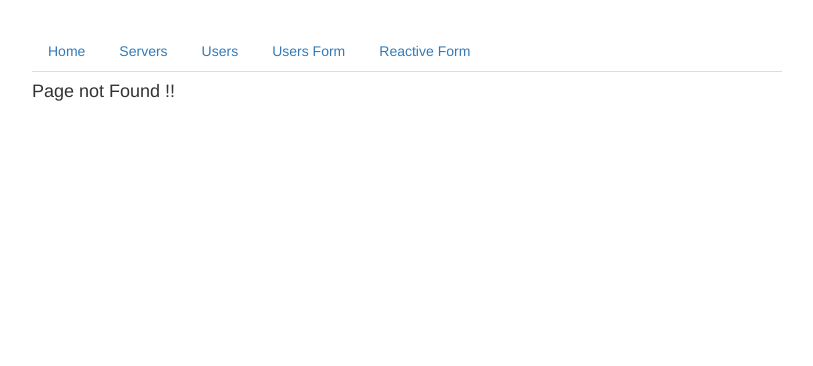
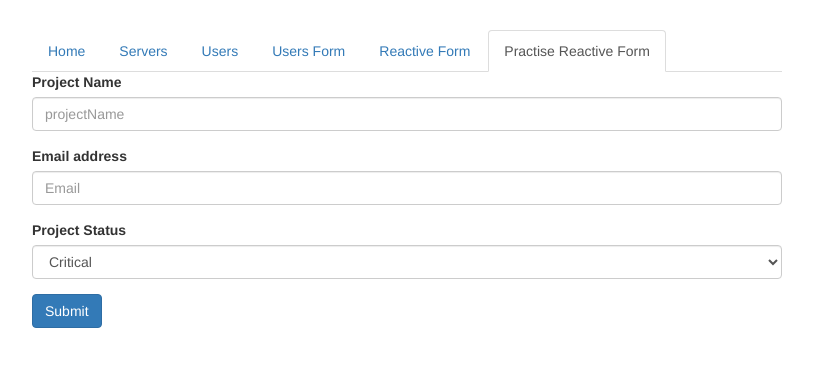
Before and after one commit to savitri26m/angularRouting, an Angular app: page /practiseReactForm in a window 1280 px wide. Before the commit this address led to /not-found. Shown: the top 366 px of the page, without its empty margins (233-1046 px from the left). Built offline with nearby package versions, Linux system fonts and the light colour scheme.

Commit message:
added practise reactive form

```diff
--- a/src/app/app-routing.module.ts
+++ b/src/app/app-routing.module.ts
@@ -14,11 +14,13 @@ import { ErrorPageComponent } from "./error-page/error-page.component";
 import { ServerResolver } from "./server-resolver.service";
 import { UsersFormComponent } from "./forms/template-driven/users-form/users-form.component";
 import { ReactiveFormComponent } from "./forms/reactive-form/reactive-form/reactive-form.component";
+import { PractisereactiveFormComponent } from "./forms/reactive-form/practisereactive-form/practisereactive-form.component";
 
 const appRoutes: Routes = [
     {path: '', component: HomeComponent},
     {path: 'usersForm', component: UsersFormComponent},
     {path: 'reactiveForm', component: ReactiveFormComponent},
+    {path: 'practiseReactForm', component: PractisereactiveFormComponent},
     {path: 'users', component: UsersComponent, children: [
       {path: ':id/:name', component: UserComponent}
     ] },
--- a/src/app/app.component.html
+++ b/src/app/app.component.html
@@ -17,6 +17,9 @@
         </li>
         <li role="presentation" routerLinkActive="active" >
           <a [routerLink]="['/reactiveForm']">Reactive Form</a>
+        </li>
+        <li role="presentation" routerLinkActive="active" >
+          <a [routerLink]="['/practiseReactForm']">Practise Reactive Form</a>
         </li>
       </ul>
     </div>
--- a/src/app/app.module.ts
+++ b/src/app/app.module.ts
@@ -19,6 +19,7 @@ import { ErrorPageComponent } from './error-page/error-page.component';
 import { ServerResolver } from './server-resolver.service';
 import { UsersFormComponent } from './forms/template-driven/users-form/users-form.component';
 import { ReactiveFormComponent } from './forms/reactive-form/reactive-form/reactive-form.component';
+import { PractisereactiveFormComponent } from './forms/reactive-form/practisereactive-form/practisereactive-form.component';
 
 @NgModule({
   declarations: [
@@ -32,7 +33,8 @@ import { ReactiveFormComponent } from './forms/reactive-form/reactive-form/react
     PageNotFoundComponent,
     ErrorPageComponent,
     UsersFormComponent,
-    ReactiveFormComponent
+    ReactiveFormComponent,
+    PractisereactiveFormComponent
   ],
   imports: [
     BrowserModule,
--- /dev/null
+++ b/src/app/forms/reactive-form/practisereactive-form/practisereactive-form.component.html
@@ -0,0 +1,25 @@
+<form [formGroup]="projectForm" (ngSubmit)="onSubmit()">
+        <div class="form-group">
+            <label for="projectName">Project Name</label>
+            <input type="projectName" formControlName="projectName" class="form-control" id="projectName"
+                placeholder="projectName">
+            <span *ngIf="projectForm.get('projectName').errors?.projectNameForbidden">Projectname Forbidden !!</span>
+        </div>
+        <div class="form-group">
+            <label for="exampleInputEmail1">Email address</label>
+            <input type="email" class="form-control" formControlName="email" id="exampleInputEmail1"
+                placeholder="Email">
+        </div>
+
+      <div class="form-group">
+        <label for="status">Project Status</label>
+        <select id="status" name="status" formControlName="status"
+        class="form-control">
+          <option value="stable">Stable</option>
+          <option value="critical">Critical</option>
+          <option value="finished">Finished</option>
+        </select>
+      </div>
+
+    <button type="submit" class="btn btn-primary">Submit</button>
+</form>
--- /dev/null
+++ b/src/app/forms/reactive-form/practisereactive-form/practisereactive-form.component.ts
@@ -0,0 +1,34 @@
+import { Component, OnInit } from '@angular/core';
+import { FormControl, FormGroup, AbstractControl, Validators } from '@angular/forms';
+
+function forbiddenProjectName( control: AbstractControl): {[s: string] : boolean } | null {
+  if(control.value === 'test'){
+    return {'projectNameForbidden': true}
+  }
+  return null
+}
+
+@Component({
+  selector: 'app-practisereactive-form',
+  templateUrl: './practisereactive-form.component.html',
+  styleUrls: ['./practisereactive-form.component.css']
+})
+export class PractisereactiveFormComponent implements OnInit {
+
+  projectForm: FormGroup;
+  constructor() { }
+
+  ngOnInit(): void {
+    this.projectForm = new FormGroup({
+      'projectName': new FormControl('', [Validators.required, forbiddenProjectName]),
+      'email': new FormControl(''),
+      'status': new FormControl('critical')
+    })
+  }
+
+  onSubmit(){
+    console.log(this.projectForm.value)
+  }
+
+
+}
--- a/src/app/forms/reactive-form/reactive-form/reactive-form.component.ts
+++ b/src/app/forms/reactive-form/reactive-form/reactive-form.component.ts
@@ -6,7 +6,6 @@ import { Observable } from 'rxjs';
 const forbiddenNamesArray = ['Anna', 'Null'];
 
 function forbiddenNames(control: AbstractControl): { [s: string] : boolean } | null {
-  console.log(forbiddenNamesArray.indexOf(control.value))
   if( forbiddenNamesArray.indexOf(control.value) !== -1) {
     return {'nameIsForbidden': true}
   }
@@ -42,13 +41,13 @@ export class ReactiveFormComponent implements OnInit {
 
     // Status changes and Value changes example
 
-    this.signUpForm.statusChanges.subscribe(
-      (status) => console.log(status)
-    )
+    // this.signUpForm.statusChanges.subscribe(
+    //   (status) => console.log(status)
+    // )
 
-    this.signUpForm.valueChanges.subscribe(
-      (value) => console.log(value)
-    )
+    // this.signUpForm.valueChanges.subscribe(
+    //   (value) => console.log(value)
+    // )
   }
 
   onSubmit(){
```
Also changed, not shown: src/app/forms/reactive-form/practisereactive-form/practisereactive-form.component.css (added).
